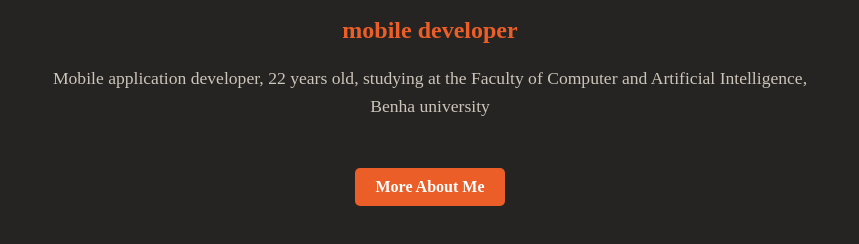
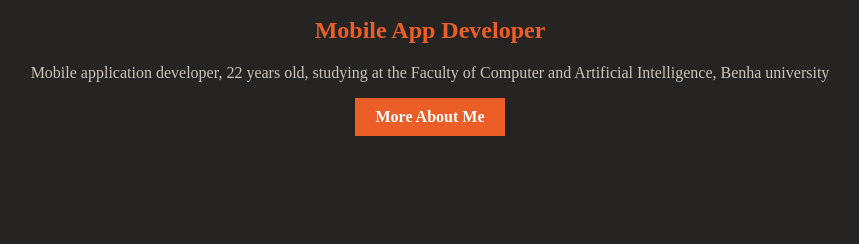
Before and after one commit to MuhamedAbd/itiTask1, a plain HTML site: page index.html in a window 1280 px wide. Shown: the part 330-574 px from the top of the page, without its empty margins (210-1069 px from the left). Drawn offline with Linux system fonts and the light colour scheme.

Commit message:
4th commit

```diff
--- a/index.html
+++ b/index.html
@@ -41,25 +41,21 @@
         }
 
         h2 {
-            font-size: 1.5em;
             margin-bottom: 20px;
             color: #eb5e28;
         }
 
         p {
-            font-size: 1.1em;
-            line-height: 1.6;
+            font-size: 1em;
             color: #ccc5b9;
         }
 
         .btn {
             display: inline-block;
             padding: 10px 20px;
-            margin-top: 30px;
             background-color: #eb5e28;
             color: #fff;
             text-decoration: none;
-            border-radius: 5px;
             font-weight: bold;
         }
     </style>
@@ -71,7 +67,7 @@
             <img src="myphoto.jpg" alt="Mohamed Ahmed">
         </div>
         <h1>Mohamed Ahmed</h1>
-        <h2>mobile developer</h2>
+        <h2>Mobile App Developer</h2>
         <p>Mobile application developer, 22 years old, studying at the Faculty of Computer and Artificial Intelligence, Benha university</p>
         <a href="#" class="btn">More About Me</a>
     </div>
```
